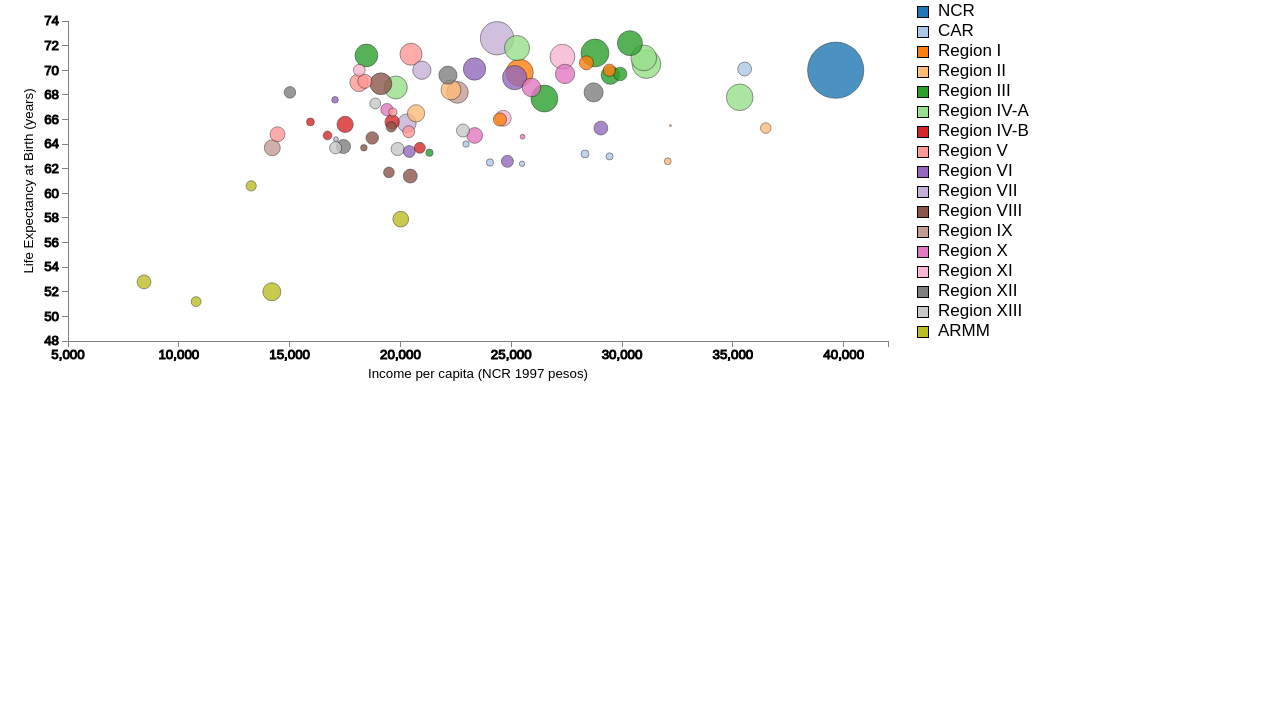
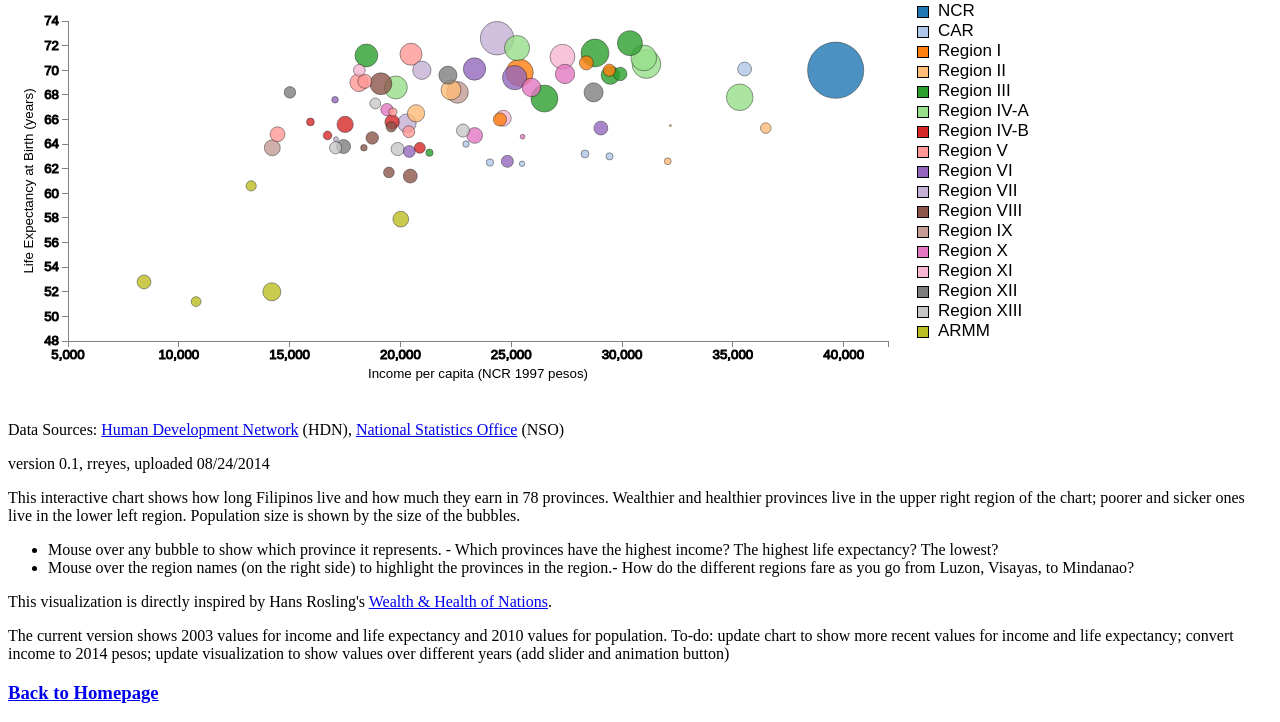
Before and after one commit to pinayobserver/wealth-and-health-of-ph, a plain HTML site: page index.html in a window 1280 px wide. Shown: the part 79-801 px from the top of the page. Drawn offline with Linux system fonts and the light colour scheme.

Commit message:
Update index.html, added blurb

```diff
--- a/index.html
+++ b/index.html
@@ -49,6 +49,7 @@ text.label{
 <head>
 	<meta charset="utf-8">
 	<script src="d3/d3.min.js"></script>
+	<title>Wealth and Health of Philippine Provinces</title>
 	<script>
 	function draw(data){
 		"use strict";
@@ -237,6 +238,20 @@ text.label{
 	<div id="title"><h1>Wealth and Health of Philippine Provinces</h1></div>
 	<div id="bubblechart"></div>
 	<div id="key" margin="200px 0px 60px 0px"></div>
+	<div id="blurb">
+	<p>Data Sources: <a href="http://hdn.org.ph">Human Development Network</a> (HDN),
+	<a href="http://www.census.gov.ph">National Statistics Office</a> (NSO)</p>
+	<p>version 0.1, rreyes, uploaded 08/24/2014</p>
+	<p>
+	This interactive chart shows how long Filipinos live and how much they earn in 78 provinces. Wealthier and healthier provinces live in the upper right region of the chart; poorer and sicker ones live in the lower left region. Population size is shown by the size of the bubbles.</p>
+	<ul>
+	<li>Mouse over any bubble to show which province it represents. - Which provinces have the highest income? The highest life expectancy? The lowest?
+	<li>Mouse over the region names (on the right side) to highlight the provinces in the region.- How do the different regions fare as you go from Luzon, Visayas, to Mindanao?
+	</ul>
+	<p>This visualization is directly inspired by Hans Rosling's <a href="http://www.gapminder.org/world">Wealth & Health of Nations</a>.</p>
+	<p>The current version shows 2003 values for income and life expectancy and 2010 values for population. To-do: update chart to show more recent values for income and life expectancy; convert income to 2014 pesos; update visualization to show values over different years (add slider and animation button)</p>
+	<h3><a href="http://pinayobserver.github.io">Back to Homepage</a></h3>
+	</div>
 	<script>
 		d3.json("data/provinces.json", draw);
 	</script>
```
